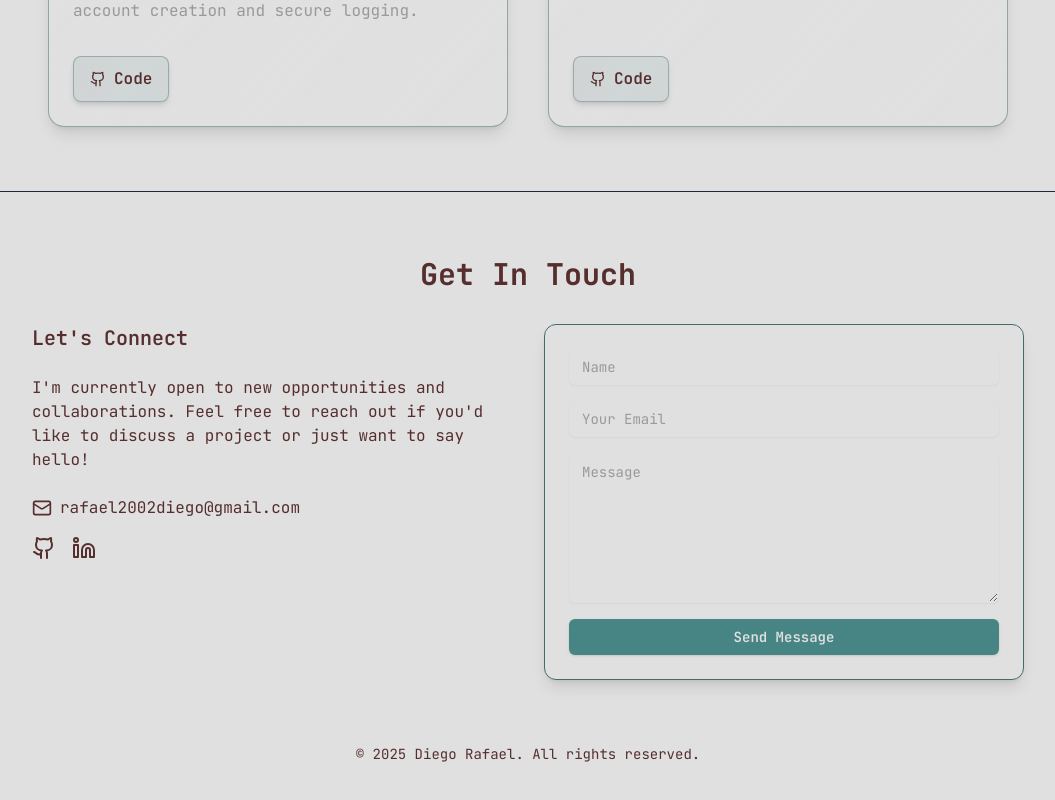
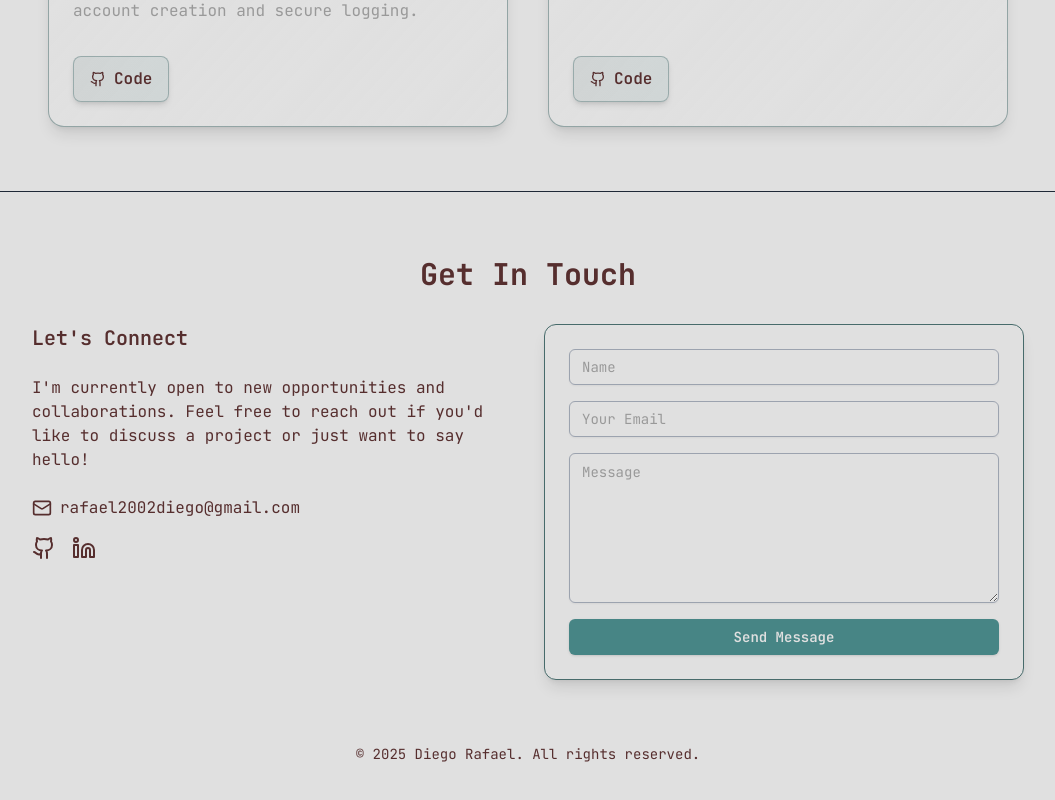
Before and after one commit to Dieg0raf/dieg0raf.github.io, a React (Vite) app: page / in a window 1280 px wide. Shown: the part 6947-7747 px from the top of the page, without its empty margins (112-1167 px from the left). Built offline with nearby package versions, Linux system fonts and the light colour scheme.

Commit message:
updated contact form field borders to make them accessibile

```diff
--- a/src/components/Contact.tsx
+++ b/src/components/Contact.tsx
@@ -174,7 +174,7 @@ const ContactSection = () => {
                     required
                     value={name}
                     onChange={(e) => setName(e.target.value)}
-                    className="bg-card  text-white placeholder:text-muted-foreground"
+                    className="bg-card border-gray-400 placeholder:text-muted-foreground"
                   />
                 </div>
 
@@ -185,7 +185,7 @@ const ContactSection = () => {
                     required
                     value={email}
                     onChange={(e) => setEmail(e.target.value)}
-                    className="bg-card  text-white placeholder:text-muted-foreground"
+                    className="bg-card border-gray-400 placeholder:text-muted-foreground"
                   />
                 </div>
 
@@ -195,7 +195,7 @@ const ContactSection = () => {
                     required
                     value={message}
                     onChange={(e) => setMessage(e.target.value)}
-                    className="bg-card  text-white placeholder:text-muted-foreground min-h-[150px]"
+                    className="bg-card border-gray-400 placeholder:text-muted-foreground min-h-[150px]"
                   />
                 </div>
 
```
